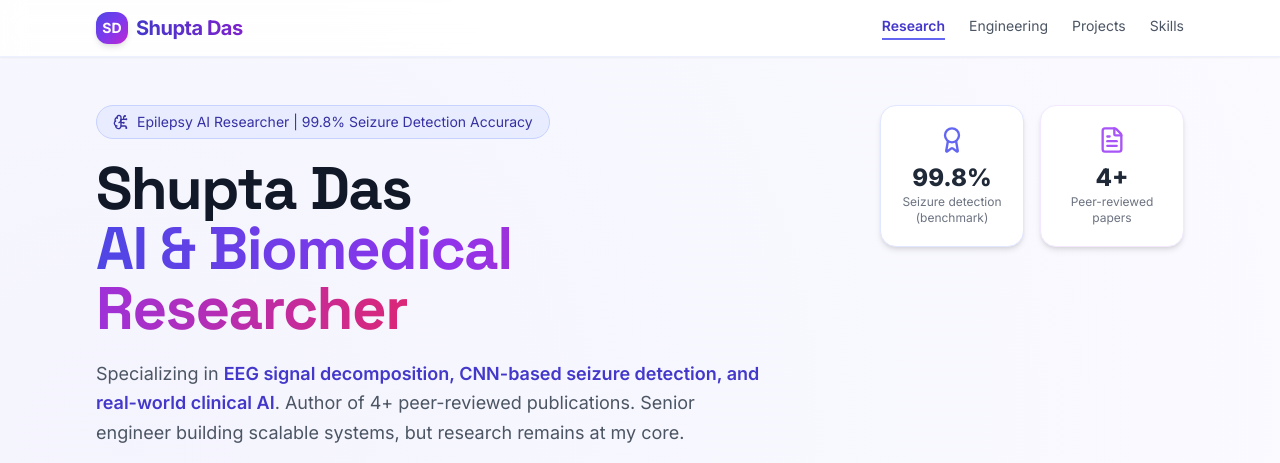
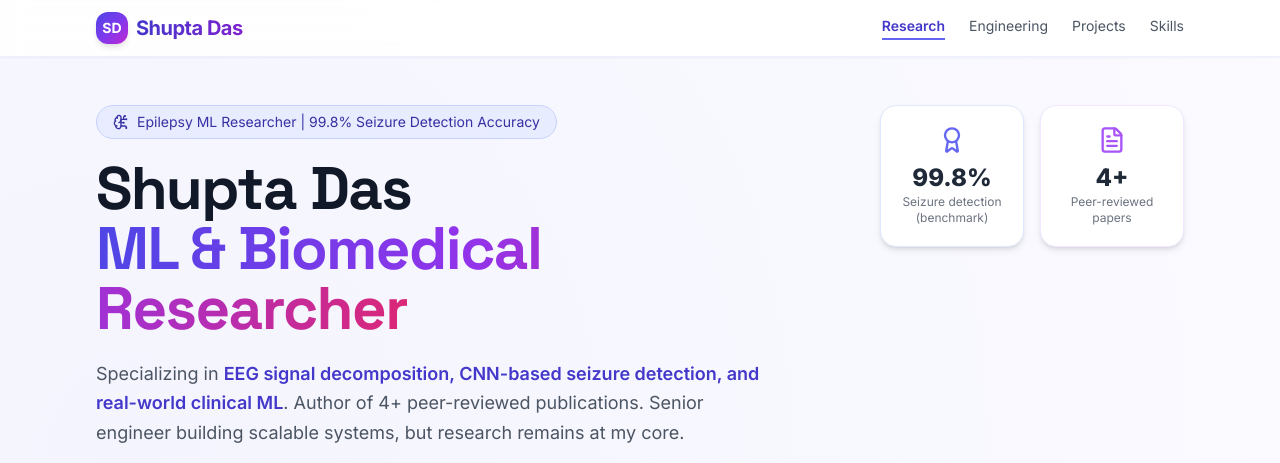
Before and after one commit to Shupta-das/shupta-das.github.io, a plain HTML site: page index.html in a window 1280 px wide. Shown: the top 463 px of the page. Drawn offline with nearby package versions, Linux system fonts and the light colour scheme.

Commit message:
Update terminology from AI to ML in index.html

```diff
--- a/index.html
+++ b/index.html
@@ -69,14 +69,14 @@
       <div class="flex-1 space-y-5">
         <div class="inline-flex items-center gap-2 bg-indigo-100/60 rounded-full px-4 py-1.5 text-indigo-800 text-sm font-medium border border-indigo-200">
           <i data-lucide="brain-circuit" class="w-4 h-4"></i>
-          <span>Epilepsy AI Researcher | 99.8% Seizure Detection Accuracy</span>
+          <span>Epilepsy ML Researcher | 99.8% Seizure Detection Accuracy</span>
         </div>
         <h1 class="text-4xl sm:text-5xl lg:text-6xl font-bold tracking-tight leading-[1.2]">
           <span class="text-gray-900">Shupta Das</span><br/>
-          <span class="bg-gradient-to-r from-indigo-600 via-purple-600 to-pink-600 bg-clip-text text-transparent">AI & Biomedical Researcher</span>
+          <span class="bg-gradient-to-r from-indigo-600 via-purple-600 to-pink-600 bg-clip-text text-transparent">ML & Biomedical Researcher</span>
         </h1>
         <p class="text-lg text-gray-600 max-w-2xl leading-relaxed">
-          Specializing in <span class="font-semibold text-indigo-700">EEG signal decomposition, CNN-based seizure detection, and real-world clinical AI</span>.
+          Specializing in <span class="font-semibold text-indigo-700">EEG signal decomposition, CNN-based seizure detection, and real-world clinical ML</span>.
           Author of 4+ peer-reviewed publications. Senior engineer building scalable systems, but research remains at my core.
         </p>
         <!-- Research Social Links -->
@@ -210,10 +210,10 @@
       <div class="lg:col-span-2">
         <div class="flex items-center gap-2 mb-4">
           <i data-lucide="code-2" class="w-5 h-5 text-emerald-600"></i>
-          <h2 class="text-xl font-bold">Selected Academic & AI Projects</h2>
+          <h2 class="text-xl font-bold">Selected Academic & ML Projects</h2>
         </div>
         <div class="grid sm:grid-cols-2 gap-3">
-          <div class="bg-white rounded-xl border p-4"><i data-lucide="gamepad-2" class="text-purple-500 mb-1 w-5"></i><h3 class="font-semibold">Find4 AI Game</h3><p class="text-xs text-gray-500">Human vs AI · Python, PyGame</p></div>
+          <div class="bg-white rounded-xl border p-4"><i data-lucide="gamepad-2" class="text-purple-500 mb-1 w-5"></i><h3 class="font-semibold">Find4 ML Game</h3><p class="text-xs text-gray-500">Human vs ML · Python, PyGame</p></div>
           <div class="bg-white rounded-xl border p-4"><i data-lucide="film" class="text-rose-500 mb-1 w-5"></i><h3 class="font-semibold">Fun Fair 2022</h3><p class="text-xs text-gray-500">OpenGL, bird's-eye, texture mapping</p></div>
           <div class="bg-white rounded-xl border p-4"><i data-lucide="shopping-cart" class="text-amber-600 mb-1 w-5"></i><h3 class="font-semibold">XNOGB Book Rental</h3><p class="text-xs text-gray-500">PHP, MySQL, web-based</p></div>
           <div class="bg-white rounded-xl border p-4"><i data-lucide="heart" class="text-red-500 mb-1 w-5"></i><h3 class="font-semibold">Search for Blood</h3><p class="text-xs text-gray-500">Android · Java, Firebase</p></div>
```
